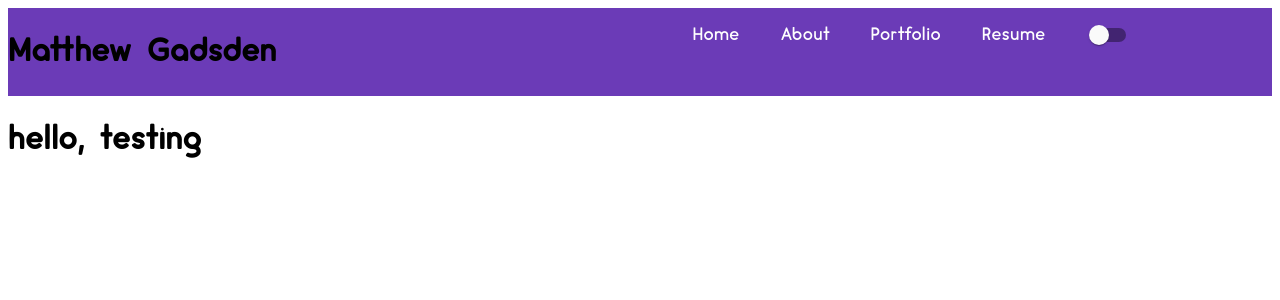
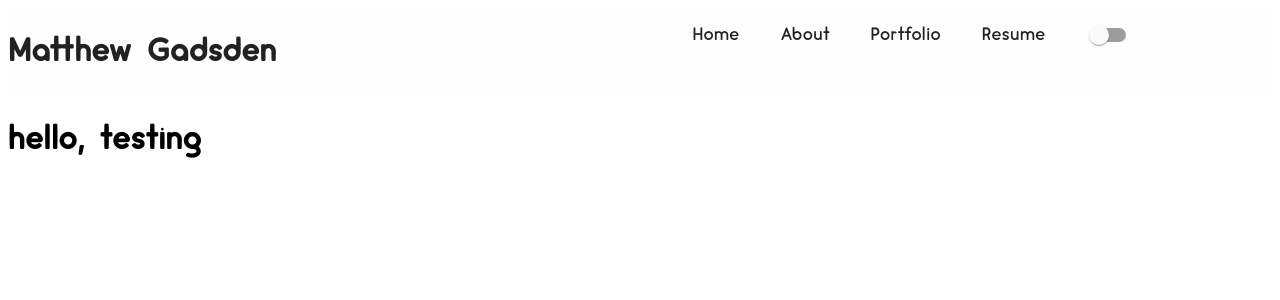
Before and after one commit to MatthewGadsden/MyPortfolio, a React (Create React App) app: page / in a window 1280 px wide. Shown: the top 300 px of the page. Built offline with nearby package versions, Linux system fonts and the light colour scheme.

Commit message:
added styling and changed some styling

```diff
--- a/src/layouts/my-navbar/index.tsx
+++ b/src/layouts/my-navbar/index.tsx
@@ -5,7 +5,19 @@ import { Link } from 'react-router-dom';
 import styled, { css } from 'styled-components';
 import './navbar.css';
 
-const Navbar = styled.nav `
+const NavbarWrapper = styled.div`
+  background-color: ${props => props.theme.palette.primary.main};
+  width: 100%;
+  height: 100%;
+  margin: 0;
+  padding: 0;
+  left: 0px;
+  right: 0px;
+  float: none;
+  overflow: auto;
+`
+
+const Navbar = styled.nav`
   position: fixed;
   top: ${props => (props.theme.spacing(10))};
   right: 10%;
@@ -17,7 +29,7 @@ const ListElement = styled.li`
   flex-grow: 1;
   a {
     display: block;
-    color: ${props => props.theme.palette.primary.main};
+    color: ${props => props.theme.palette.primary.contrastText};
     text-align: center;
     padding: ${props => props.theme.spacing(4)};
     text-decoration: none;
@@ -26,7 +38,12 @@ const ListElement = styled.li`
   };
   a:hover {
     transform: scale(1.3);
+    color: ${props => props.theme.palette.secondary.main};
   };
+`
+
+const NameHeader = styled.h1`
+  color: ${props => props.theme.palette.primary.contrastText};
 `
 
 // eslint-disable-next-line
@@ -48,8 +65,8 @@ const MyNavbar = (props: MyNavbarProps) => {
   };
 
   return (
-    <div className='top-of-nav'>
-        <h1>Matthew Gadsden</h1>
+    <NavbarWrapper>
+        <NameHeader>Matthew Gadsden</NameHeader>
         <Navbar>
           <ul>
             <ListElement><Link to="/">Home</Link></ListElement>
@@ -57,10 +74,10 @@ const MyNavbar = (props: MyNavbarProps) => {
             <ListElement><Link to="/portfolio">Portfolio</Link></ListElement>
             <ListElement><Link to="/resume">Resume</Link></ListElement>
 
-            <ListElement><Switch color="primary" onChange={handleModeChange}/></ListElement>
+            <ListElement><Switch onChange={handleModeChange}/></ListElement>
           </ul>
         </Navbar>
-    </div>
+    </NavbarWrapper>
   );
 }
 
--- a/src/layouts/my-navbar/navbar.css
+++ b/src/layouts/my-navbar/navbar.css
@@ -5,32 +5,6 @@ ul {
   overflow: hidden;
   display: flex;
   flex-direction: row;
-}
-
-/* li a {
-  display: block;
-  color: #efefef;
-  text-align: center;
-  padding: 16px;
-  text-decoration: none;
-  transition: all .2s ease-in-out;
-  font-size: 18px;
-}
-
-li a:hover {
-  transform: scale(1.3);
-} */
-
-.top-of-nav {
-  background-color: #6b3bb7;
-  width: 100%;
-  height: 100%;
-  margin: 0;
-  padding: 0;
-  left: 0px;
-  right: 0px;
-  float: none;
-  overflow: auto;
 }
 
 .custom-shape-divider-top-1652017915 {
```
